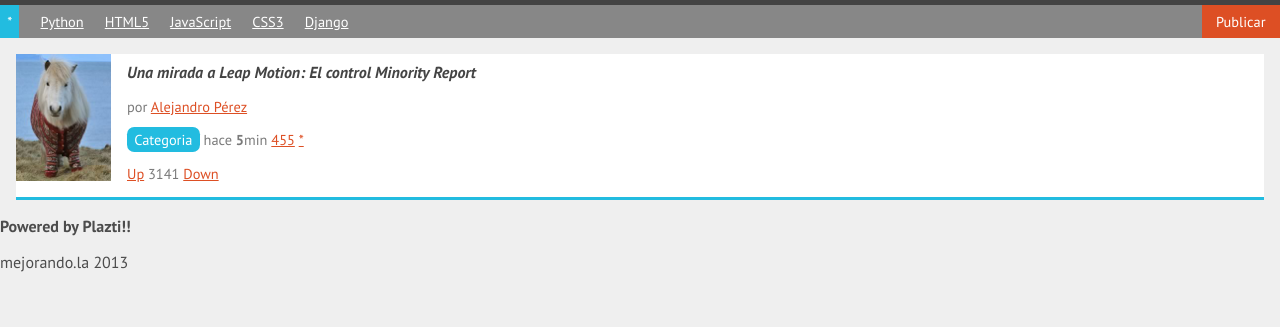
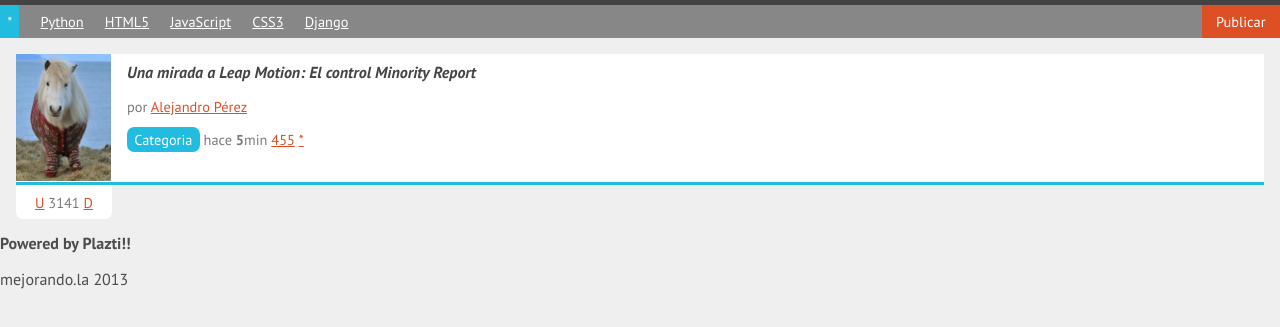
Before and after one commit to Falwick/Puls3-America, a plain HTML site: page index.html in a window 1280 px wide. Shown: the part 95-422 px from the top of the page. Drawn offline with Linux system fonts and the light colour scheme.

Commit message:
Votación usando Position

```diff
--- a/estilos.css
+++ b/estilos.css
@@ -123,6 +123,10 @@ nav #publicar_nav a
 {
 	background: white;
 	border-bottom: 3px #22BCE0 solid;
+	margin-bottom: 3em;
+	min-height: 128px;
+	position: relative;
+
 }
 
 #contenido .item p
@@ -164,3 +168,16 @@ nav #publicar_nav a
 	text-decoration: none;
 
 }
+
+#contenido .item .votacion
+{
+	background: white;
+	border-radius: 0 0 0.5em 0.5em ;
+	margin: 3px 0px 0px 0px;
+	padding: 0.5em 0em;
+	position: absolute;
+	text-align: center;
+	top: 100%;
+	width: 96px;
+
+}
--- a/index.html
+++ b/index.html
@@ -51,9 +51,9 @@
 				<a class="guardar_item"href="#">*</a>
 			</p>
 			<p class="votacion">
-				<a class="up" href="#">Up</a>
+				<a class="up" href="#">U</a>
 				3141
-				<a class="down" href="#">Down</a>
+				<a class="down" href="#">D</a>
 			</p>
 		</article>
 	</section>
```
